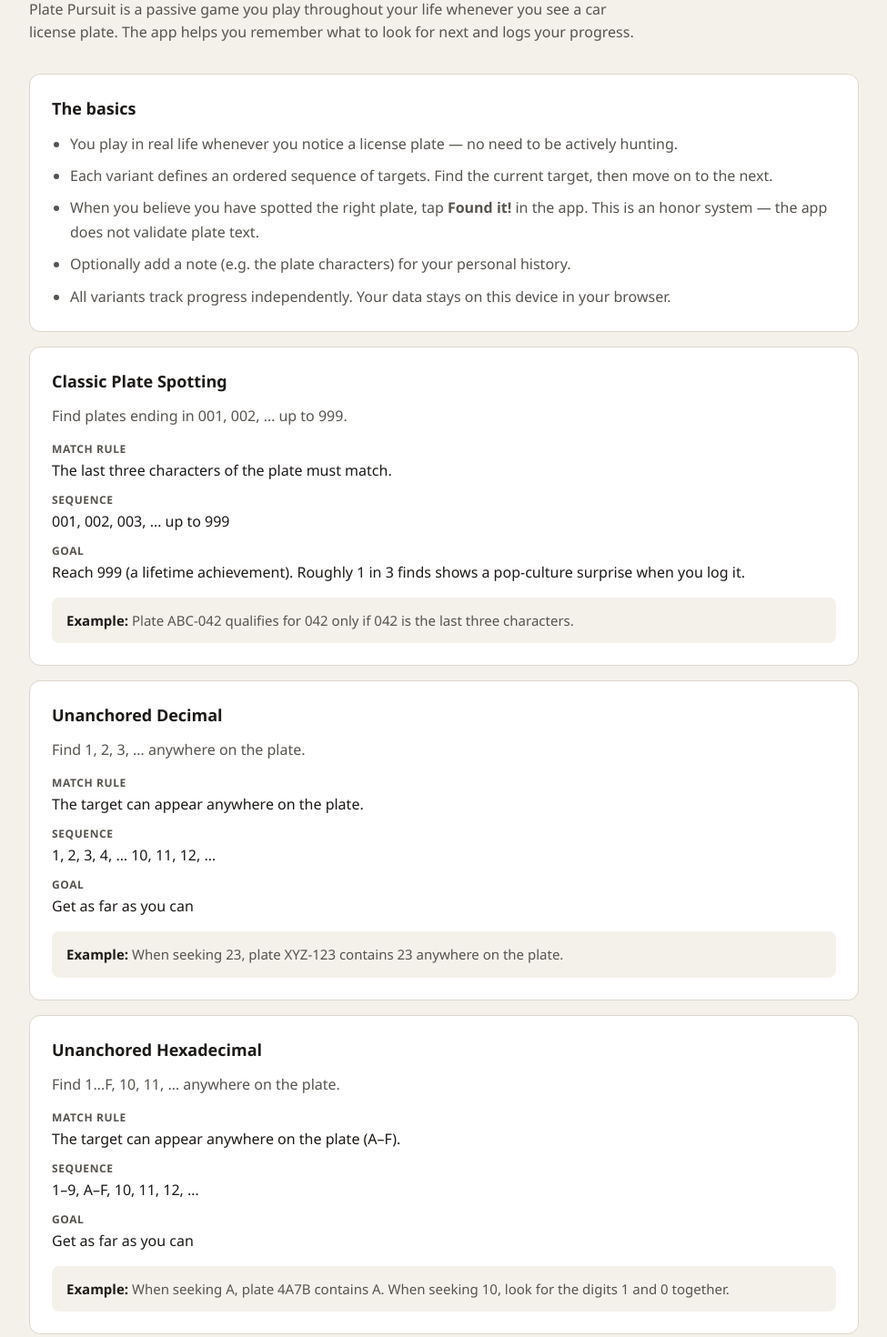
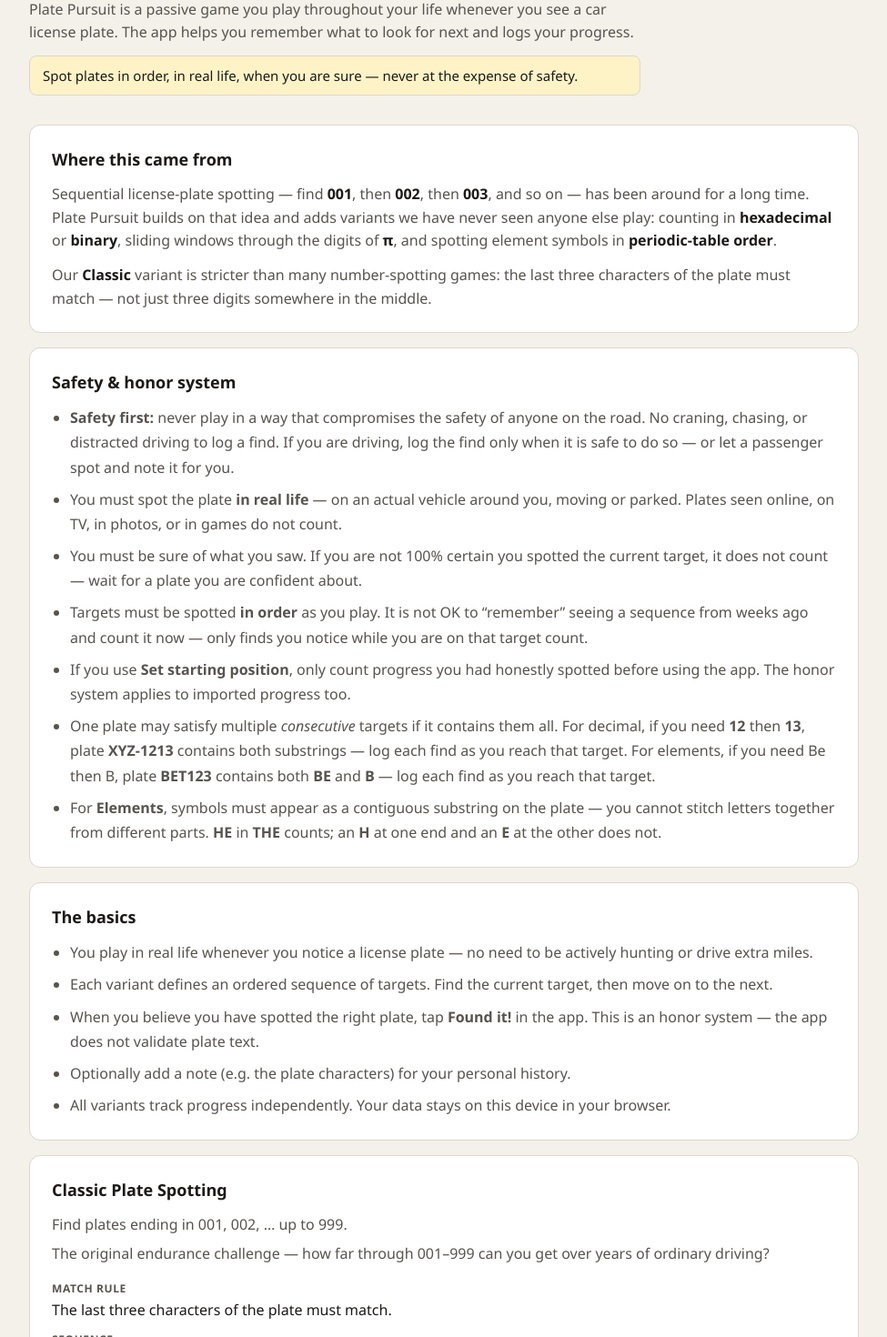
Before and after one commit to TheLocehiliosan/plates, a React (Vite) app: page /rules in a window 1280 px wide. Shown: the part 160-1630 px from the top of the page at 91% size, without its empty margins (152-1127 px from the left). Built offline with nearby package versions, Linux system fonts and the light colour scheme.

Commit message:
Expand How to Play with safety rules, origin context, and variant guidance.
Co-authored-by: Cursor <cursoragent@cursor.com>

```diff
--- a/src/pages/Rules.module.css
+++ b/src/pages/Rules.module.css
@@ -13,6 +13,19 @@
   color: var(--color-text-muted);
   line-height: 1.6;
   max-width: 42rem;
+}
+
+.tldr {
+  margin: 0.75rem 0 0;
+  padding: 0.625rem 0.875rem;
+  max-width: 42rem;
+  font-size: 0.9375rem;
+  font-weight: 500;
+  line-height: 1.5;
+  color: var(--color-text);
+  background: var(--color-accent-soft);
+  border: 1px solid var(--color-border);
+  border-radius: var(--radius-sm);
 }
 
 .section {
@@ -33,6 +46,26 @@
   margin: 0 0 1rem;
   color: var(--color-text-muted);
   line-height: 1.5;
+}
+
+.prose {
+  margin: 0;
+  color: var(--color-text-muted);
+  line-height: 1.6;
+}
+
+.prose + .prose {
+  margin-top: 0.75rem;
+}
+
+.prose strong {
+  color: var(--color-text);
+  font-weight: 600;
+}
+
+.description + .prose {
+  margin-top: -0.5rem;
+  margin-bottom: 1rem;
 }
 
 .list {
--- a/src/pages/Rules.tsx
+++ b/src/pages/Rules.tsx
@@ -11,14 +11,83 @@ export function Rules() {
           you see a car license plate. The app helps you remember what to look
           for next and logs your progress.
         </p>
+        <p className={styles.tldr}>
+          Spot plates in order, in real life, when you are sure — never at the
+          expense of safety.
+        </p>
       </header>
+
+      <section className={styles.section}>
+        <h2 className={styles.sectionTitle}>Where this came from</h2>
+        <p className={styles.prose}>
+          Sequential license-plate spotting — find <strong>001</strong>, then{' '}
+          <strong>002</strong>, then <strong>003</strong>, and so on — has been
+          around for a long time. Plate Pursuit builds on that idea and adds
+          variants we have never seen anyone else play: counting in{' '}
+          <strong>hexadecimal</strong> or <strong>binary</strong>, sliding
+          windows through the digits of <strong>π</strong>, and spotting element
+          symbols in <strong>periodic-table order</strong>.
+        </p>
+        <p className={styles.prose}>
+          Our <strong>Classic</strong> variant is stricter than many
+          number-spotting games: the last three characters of the plate must
+          match — not just three digits somewhere in the middle.
+        </p>
+      </section>
+
+      <section className={styles.section}>
+        <h2 className={styles.sectionTitle}>Safety &amp; honor system</h2>
+        <ul className={styles.list}>
+          <li>
+            <strong>Safety first:</strong> never play in a way that compromises
+            the safety of anyone on the road. No craning, chasing, or distracted
+            driving to log a find. If you are driving, log the find only when it
+            is safe to do so — or let a passenger spot and note it for you.
+          </li>
+          <li>
+            You must spot the plate <strong>in real life</strong> — on an actual
+            vehicle around you, moving or parked. Plates seen online, on TV, in
+            photos, or in games do not count.
+          </li>
+          <li>
+            You must be sure of what you saw. If you are not 100% certain you
+            spotted the current target, it does not count — wait for a plate you
+            are confident about.
+          </li>
+          <li>
+            Targets must be spotted <strong>in order</strong> as you play. It is
+            not OK to “remember” seeing a sequence from weeks ago and count it
+            now — only finds you notice while you are on that target count.
+          </li>
+          <li>
+            If you use <strong>Set starting position</strong>, only count progress
+            you had honestly spotted before using the app. The honor system
+            applies to imported progress too.
+          </li>
+          <li>
+            One plate may satisfy multiple <em>consecutive</em> targets if it
+            contains them all. For decimal, if you need <strong>12</strong> then{' '}
+            <strong>13</strong>, plate <strong>XYZ-1213</strong> contains both
+            substrings — log each find as you reach that target. For elements, if you need Be then B, plate{' '}
+            <strong>BET123</strong> contains both <strong>BE</strong> and{' '}
+            <strong>B</strong> — log each find as you reach that target.
+          </li>
+          <li>
+            For <strong>Elements</strong>, symbols must appear as a contiguous
+            substring on the plate — you cannot stitch letters together from
+            different parts. <strong>HE</strong> in <strong>THE</strong> counts;
+            an <strong>H</strong> at one end and an <strong>E</strong> at the
+            other does not.
+          </li>
+        </ul>
+      </section>
 
       <section className={styles.section}>
         <h2 className={styles.sectionTitle}>The basics</h2>
         <ul className={styles.list}>
           <li>
             You play in real life whenever you notice a license plate — no need
-            to be actively hunting.
+            to be actively hunting or drive extra miles.
           </li>
           <li>
             Each variant defines an ordered sequence of targets. Find the current
@@ -44,6 +113,9 @@ export function Rules() {
         <section key={variant.id} className={styles.section}>
           <h2 className={styles.sectionTitle}>{variant.name}</h2>
           <p className={styles.description}>{variant.shortDescription}</p>
+          {getWhyPlay(variant.id) && (
+            <p className={styles.prose}>{getWhyPlay(variant.id)}</p>
+          )}
           <dl className={styles.meta}>
             <div>
               <dt>Match rule</dt>
@@ -67,20 +139,39 @@ export function Rules() {
   );
 }
 
+function getWhyPlay(id: string): string | null {
+  switch (id) {
+    case 'classic':
+      return 'The original endurance challenge — how far through 001–999 can you get over years of ordinary driving?';
+    case 'decimal':
+      return 'The straightforward counting variant — good for long trips and anyone who wants a simple “what number am I on?” hunt.';
+    case 'hex':
+      return 'For programmers and puzzle fans — plate hunting in base 16.';
+    case 'binary':
+      return 'Hard mode — targets grow quickly and plates get sparse. How deep can you go?';
+    case 'elements':
+      return 'Chemistry on the road — two-letter symbols (CA, HE) and one-letter symbols (H, B) mixed in periodic-table order.';
+    case 'pi':
+      return 'March through the digits of π one sliding 3-digit window at a time — your progress is measured in digits found, not just plate targets.';
+    default:
+      return null;
+  }
+}
+
 function getSequenceDescription(id: string): string {
   switch (id) {
     case 'classic':
-      return '001, 002, 003, … up to 999';
+      return '001, 002, 003, … up to 999 (last three characters only)';
     case 'decimal':
       return '1, 2, 3, 4, … 10, 11, 12, …';
     case 'hex':
-      return '1–9, A–F, 10, 11, 12, …';
+      return '1–9, A–F, 10, 11, 12, … (uppercase A–F on plates)';
     case 'binary':
       return '1, 10, 11, 100, 101, 110, 111, 1000, …';
     case 'elements':
-      return 'H, HE, LI, BE, B, C, … through OG (118 elements)';
+      return 'H, HE, LI, BE, B, C, … through OG (118 elements; case-insensitive)';
     case 'pi':
-      return '314, 141, 415, 159, 592, … (sliding 3-digit windows of π)';
+      return '314, 141, 415, 159, 592, … (each find advances one digit into π)';
     default:
       return '';
   }
@@ -92,6 +183,11 @@ function getGoalDescription(id: string): string {
       return 'Reach 999 (a lifetime achievement). Roughly 1 in 3 finds shows a pop-culture surprise when you log it.';
     case 'elements':
       return 'Complete all 118 elements. Every find shows a fun fact about that element.';
+    case 'decimal':
+    case 'hex':
+    case 'binary':
+    case 'pi':
+      return 'No finish line — how far you get is the achievement.';
     default:
       return 'Get as far as you can';
   }
@@ -100,17 +196,17 @@ function getGoalDescription(id: string): string {
 function getExample(id: string): string {
   switch (id) {
     case 'classic':
-      return 'Plate ABC-042 qualifies for 042 only if 042 is the last three characters.';
+      return 'Plate ABC-042 qualifies for 042 only if 042 is the last three characters. Plate 042-XYZ does not count — 042 is not at the end.';
     case 'decimal':
-      return 'When seeking 23, plate XYZ-123 contains 23 anywhere on the plate.';
+      return 'When seeking 23, plate XYZ-123 contains 23 anywhere on the plate. When seeking 12 then 13, plate XYZ-1213 contains both — log each find separately as you reach that target.';
     case 'hex':
-      return 'When seeking A, plate 4A7B contains A. When seeking 10, look for the digits 1 and 0 together.';
+      return 'When seeking A, plate 4A7B contains A. When seeking 10, look for the characters 1 and 0 together as 10 — not a 1 and a 0 separately.';
     case 'binary':
       return 'When seeking 101, plate X101Y qualifies because 101 appears as a substring.';
     case 'elements':
-      return 'When seeking HE, plate THE-999 qualifies (symbols match case-insensitively).';
+      return 'When seeking HE, plate THE-999 qualifies (symbols match case-insensitively). HE must appear as one substring — not H from one part of the plate and E from another.';
     case 'pi':
-      return 'When seeking 415, plate ABC-4157 contains 415 as a substring.';
+      return 'When seeking 415, plate ABC-4157 contains 415 as a substring. One find advances you one window — spotting 314159 does not skip ahead; log each window as you reach it.';
     default:
       return '';
   }
```
